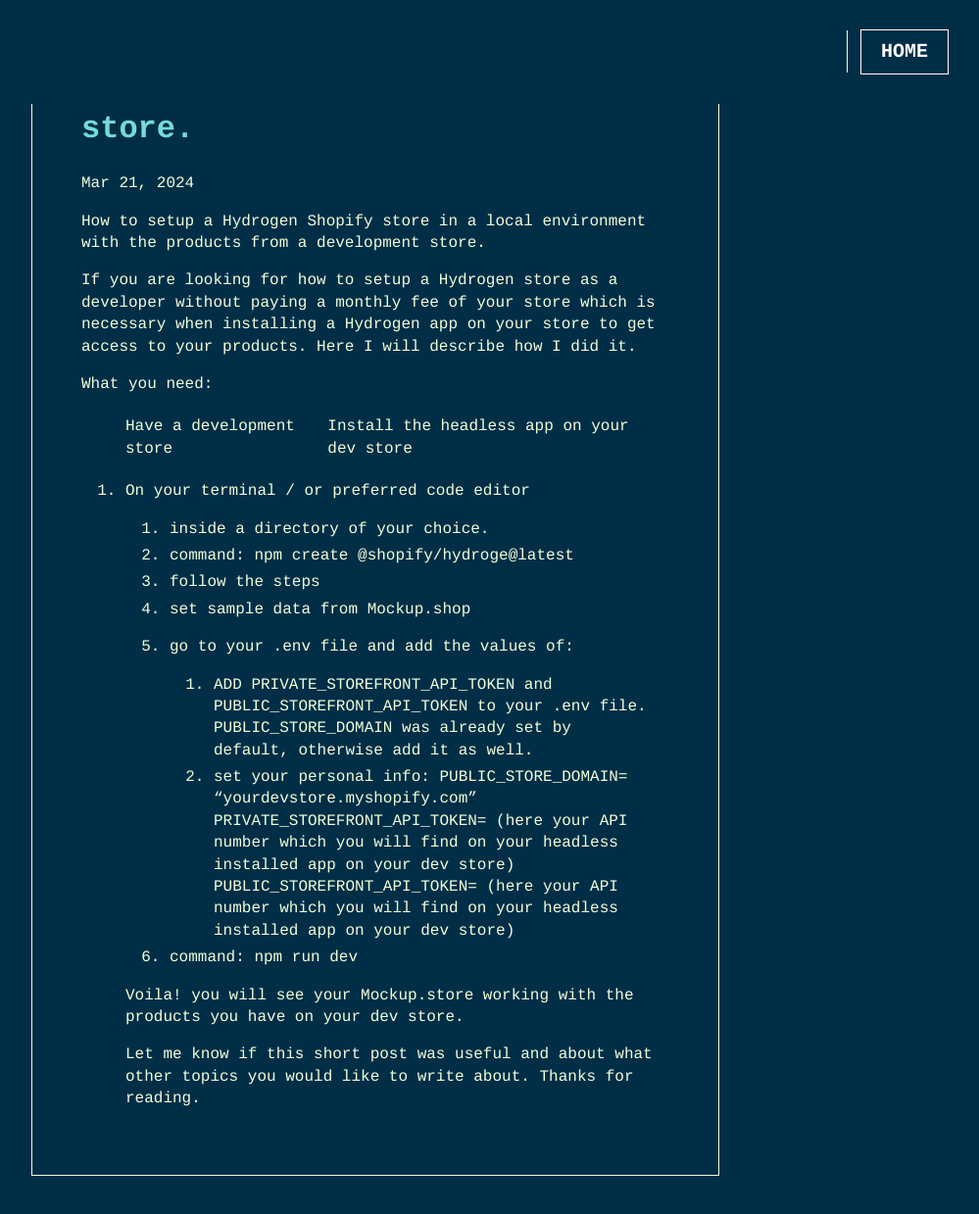
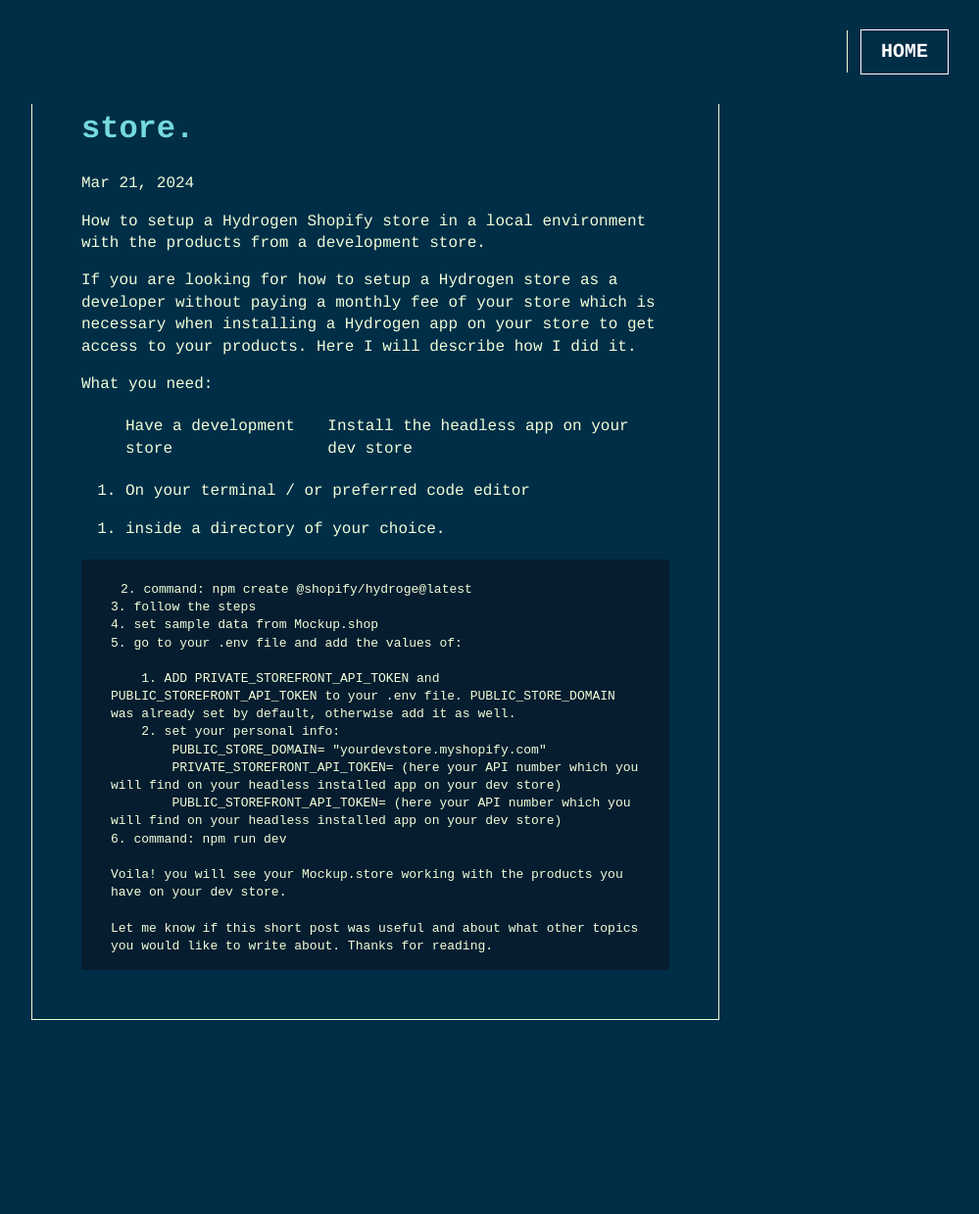
Before and after one commit to yurith-rubio/yurith-says, a Jekyll site: the page built from _posts/2024-03-22-hydrogen-shopify-store-setup.md, in a window 1280 px wide and 1400 px high, scrolled down 532 px. Shown: the top 1239 px of the window at 98% size, without its empty margins (272-1271 px from the left). Built offline with Jekyll 4.4.1, drawn with Linux system fonts in a browser that asks for light colours.

```diff
--- a/_posts/2024-03-22-hydrogen-shopify-store-setup.md
+++ b/_posts/2024-03-22-hydrogen-shopify-store-setup.md
@@ -17,7 +17,9 @@ What you need:
 
 1. On your terminal / or preferred code editor
 
-    1. inside a directory of your choice.
+<ol>
+    <li> inside a directory of your choice.</li>
+</ol>
     2. command: npm create @shopify/hydroge@latest
     3. follow the steps
     4. set sample data from Mockup.shop
```
